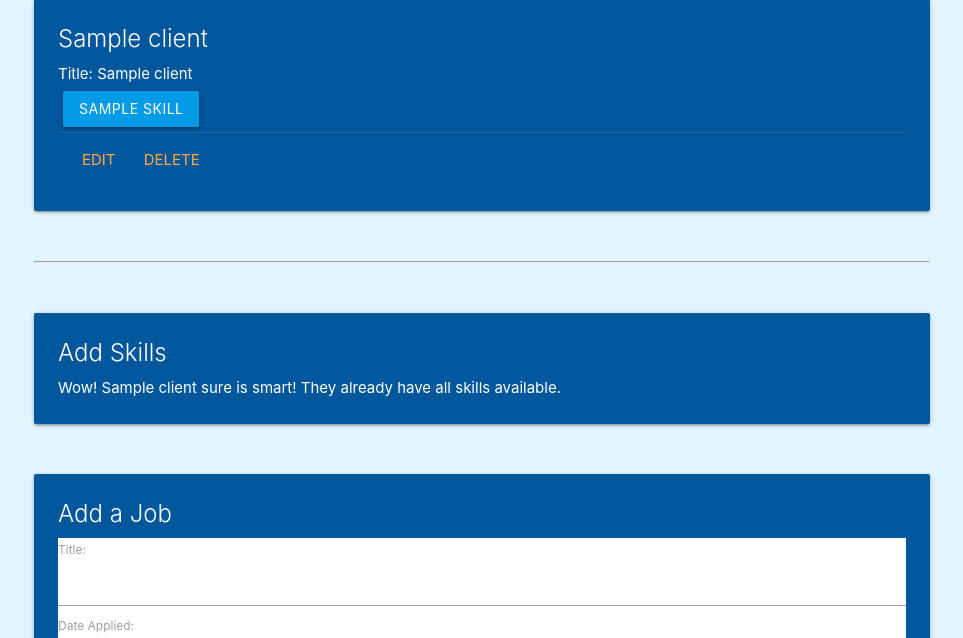
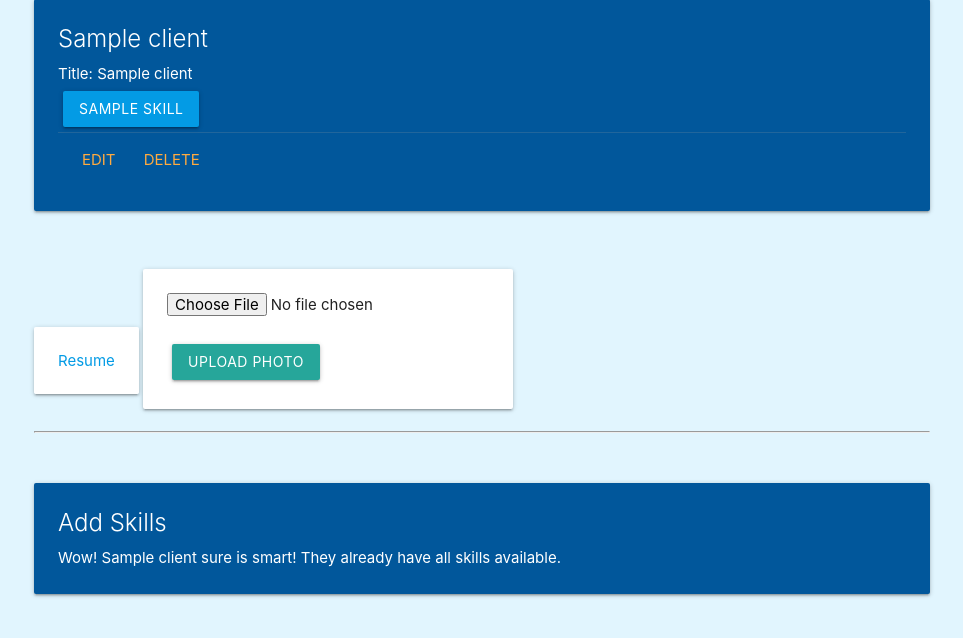
Before and after one commit to erindoman/career-coaching-app, a Django app: page /clients/1/ in a window 1280 px wide. Shown: the part 115-753 px from the top of the page, without its empty margins (158-1121 px from the left). Run offline with Django 3.2, Linux system fonts and the light colour scheme; a user stored in the database is signed in; tables that the repository leaves empty hold one stand-in row (values such as "Sample post").

Commit message:
add photo model - aws

```diff
--- a/main_app/models.py
+++ b/main_app/models.py
@@ -48,3 +48,10 @@ class Application(models.Model):
 
     class Meta:
         ordering = ['-dateApplied']
+
+class Photo(models.Model):
+    url = models.CharField(max_length=200)
+    client = models.ForeignKey(Client, on_delete=models.CASCADE)
+
+    def __str__(self):
+        return f"Photo for client_id: {self.client_id} @{self.url}"
--- a/main_app/templates/clients/detail.html
+++ b/main_app/templates/clients/detail.html
@@ -21,6 +21,22 @@
       </div>
     </div>
   </div>
+
+</div>
+<!-- Insert photo markup below this comment -->
+{% for photo in client.photo_set.all %}
+  <a class="responsive-img card-panel" href="{{photo.url}}">Resume</a>
+{% empty %}
+  <div class="card-panel teal-text center-align">No Resume Uploaded</div>
+{% endfor %}
+
+<!-- new code below -->
+<form action="{% url 'add_photo' client.id %}" enctype="multipart/form-data" method="POST" class="card-panel">
+    {% csrf_token %}
+    <input type="file" name="photo-file">
+    <br><br>
+    <input type="submit" class="btn" value="Upload Photo">
+</form>
 
   <hr />
 
--- a/main_app/urls.py
+++ b/main_app/urls.py
@@ -16,4 +16,5 @@ urlpatterns = [
     path('skills/<int:pk>/delete', views.SkillDelete.as_view(), name='skills_delete'),
     path('clients/<int:client_id>/assoc_skill/<int:skill_id>/', views.assoc_skill, name='assoc_skill'),
     path('accounts/signup/', views.signup, name='signup'),
+    path('clients/<int:client_id>/add_photo/', views.add_photo, name='add_photo')
 ]
--- a/main_app/views.py
+++ b/main_app/views.py
@@ -1,12 +1,16 @@
 from django.shortcuts import render, redirect
 from django.views.generic.edit import CreateView, UpdateView, DeleteView
 from django.views.generic import ListView, DetailView
-from .models import Client, Skill
+import uuid
+import boto3
+from .models import Client, Skill, Photo
 from .forms import ApplicationForm
 from django.contrib.auth import login
 from django.contrib.auth.forms import UserCreationForm
 from django.contrib.auth.decorators import login_required
 from django.contrib.auth.mixins import LoginRequiredMixin
+S3_BASE_URL = 'http://s3.us-east-1.amazonaws.com/'
+BUCKET = 'careercoach-ed'
 
 def home(request):
     return render(request, 'home.html')
@@ -87,3 +91,21 @@ def signup(request):
   form = UserCreationForm()
   context = {'form': form, 'error_message': error_message}
   return render(request, 'registration/signup.html', context)
+
+def add_photo(request, client_id):
+    photo_file = request.FILES.get('photo-file', None)
+    if photo_file:
+        s3 = boto3.client('s3')
+        # need a unique "key" for S3 / needs image file extension too
+        key = uuid.uuid4().hex[:6] + photo_file.name[photo_file.name.rfind('.'):]
+        # just in case something goes wrong
+        try:
+            s3.upload_fileobj(photo_file, BUCKET, key)
+            # build the full url string
+            url = f"{S3_BASE_URL}{BUCKET}/{key}"
+            # we can assign to cat_id or cat (if you have a cat object)
+            photo = Photo(url=url, client_id=client_id)
+            photo.save()
+        except:
+            print('An error occurred uploading file to S3')
+    return redirect('detail', client_id=client_id)
```
Also changed, not shown: main_app/migrations/0012_photo.py (added).
